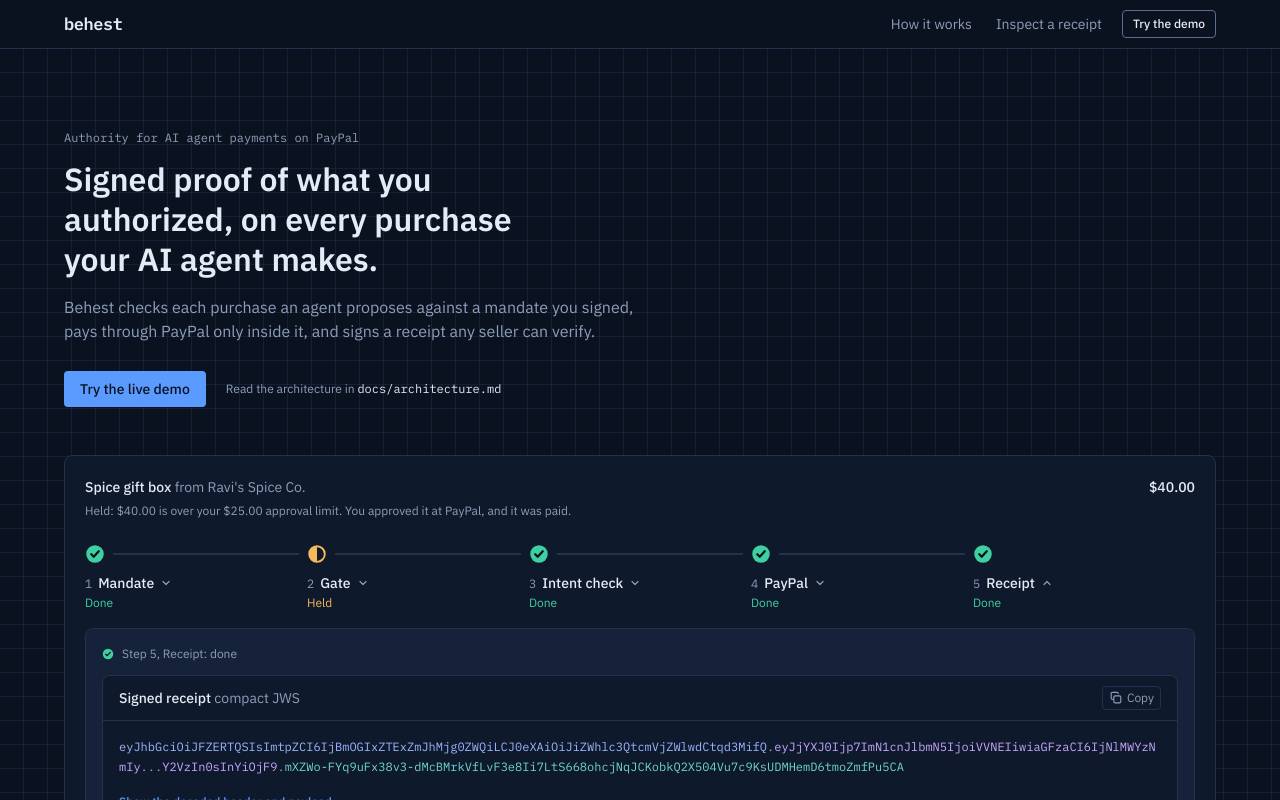
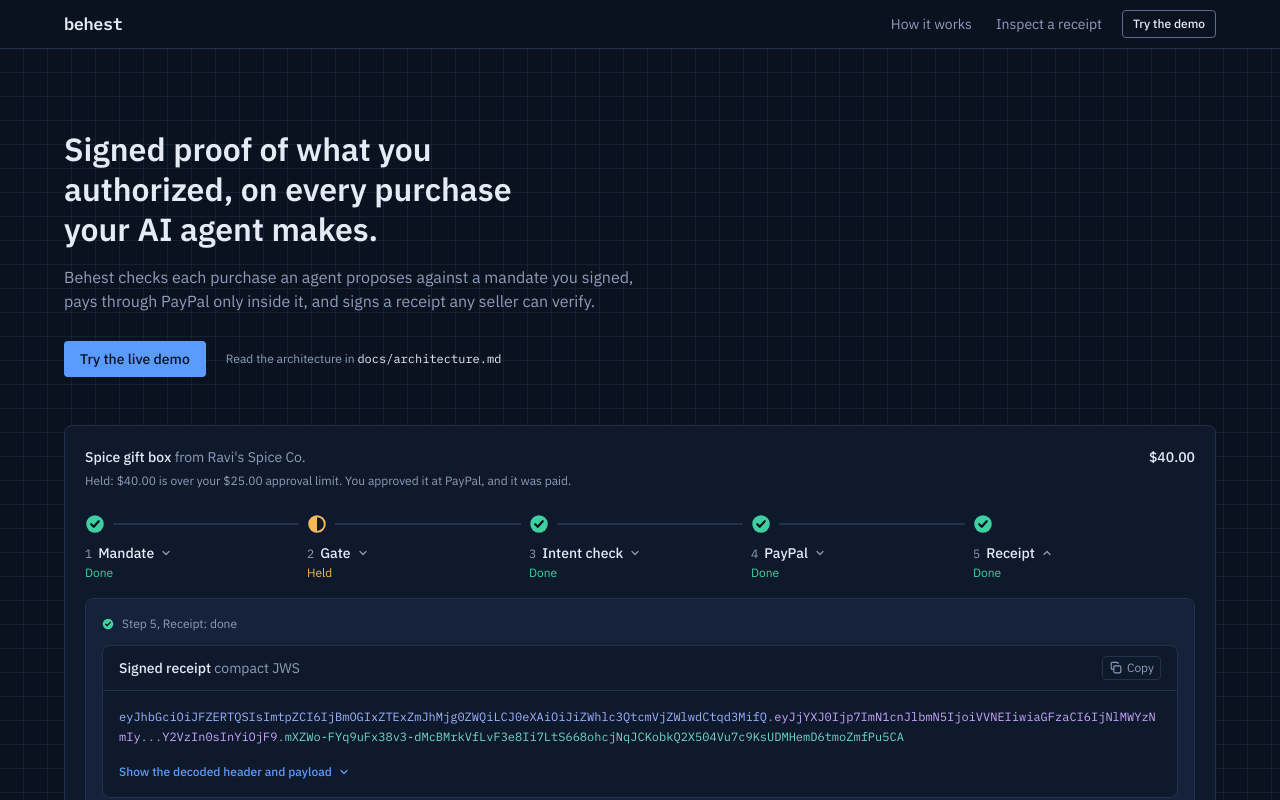
Before and after one commit to omsherikar/behest, a Next.js app: page / in a window 1280 px wide. Shown: the top 800 px of the page. Built offline with nearby package versions, Linux system fonts and the light colour scheme.

Commit message:
Drop the label above the home page headline
It said what the headline already says.

```diff
--- a/app/_landing/hero.tsx
+++ b/app/_landing/hero.tsx
@@ -38,8 +38,7 @@ export function Hero() {
       className="mx-auto grid w-full max-w-[1200px] gap-10 px-4 pt-10 pb-14 sm:px-6 sm:pt-16 lg:gap-12 lg:pt-20 lg:pb-20"
     >
       <div className="max-w-3xl">
-        <p className="font-mono text-meta text-muted">Authority for AI agent payments on PayPal</p>
-        <h1 id="hero-title" className="mt-3 max-w-[28ch] text-display font-semibold text-balance text-text">
+        <h1 id="hero-title" className="max-w-[28ch] text-display font-semibold text-balance text-text">
           Signed proof of what you authorized, on every purchase your AI agent makes.
         </h1>
         <p className="mt-4 max-w-[60ch] text-lead text-pretty text-muted">
```
